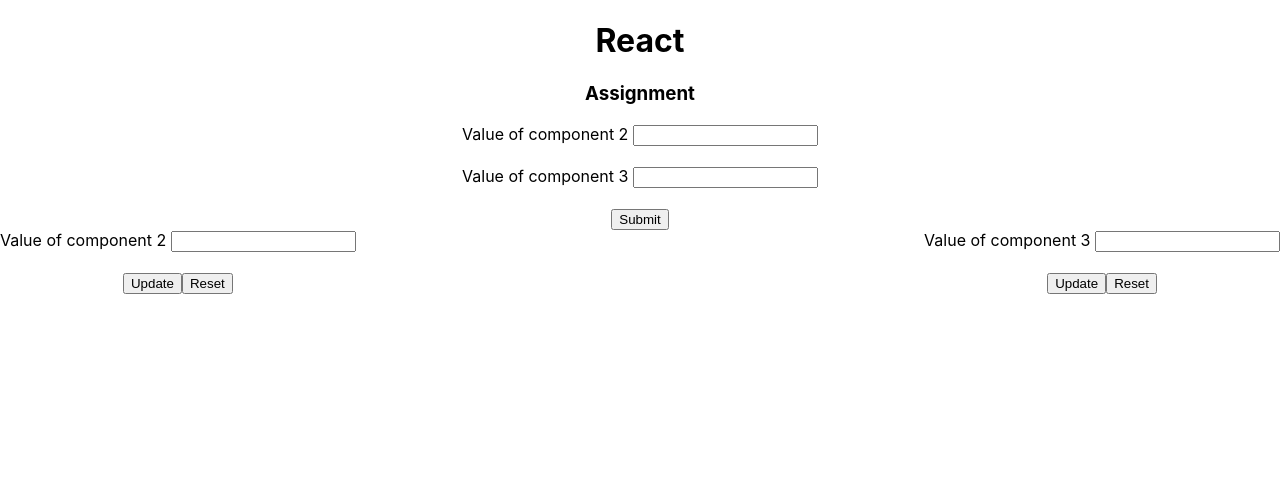
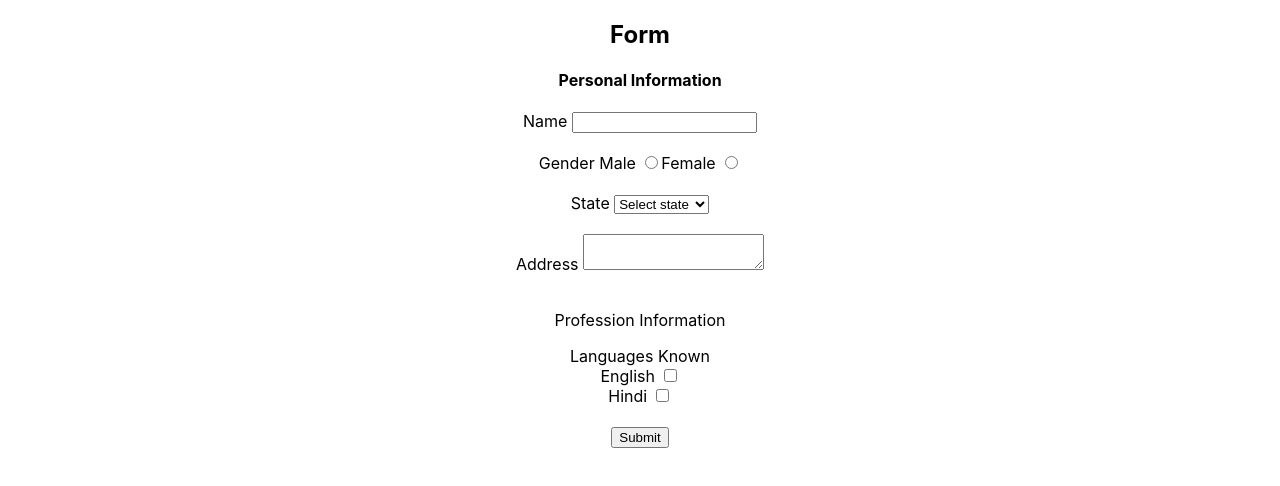
Before and after one commit to itsmepriya24/reactpractice, a React (Create React App) app: page / in a window 1280 px wide. Shown: the top 486 px of the page. Built offline with nearby package versions, Linux system fonts and the light colour scheme.

Commit message:
form1 commit

```diff
--- a/package.json
+++ b/package.json
@@ -6,8 +6,10 @@
     "@testing-library/jest-dom": "^5.16.4",
     "@testing-library/react": "^13.2.0",
     "@testing-library/user-event": "^13.5.0",
+    "@types/react-router-dom": "^5.3.3",
     "react": "^16.8.0",
     "react-dom": "^16.8.0",
+    "react-router-dom": "^6.3.0",
     "react-scripts": "5.0.1",
     "web-vitals": "^2.1.4"
   },
--- a/src/App.js
+++ b/src/App.js
@@ -1,32 +1,58 @@
 import "./App.css";
 import React from "react";
-import Test1 from "./Test1.js";
-import Test2 from "./Test2.js";
-import Hide_show from "./Hide_show";
-import Form from "./Form";
-import Ifelse from "./Ifelse";
-import Assignment from "./Assignment";
-import Assignment2 from "./Assignment2";
-import User from "./User";
-import Parent from "./Parent";
+import { BrowserRouter, Routes, Route } from "react-router-dom";
+// import Test1 from "./Test1.js";
+// import Test2 from "./Test2.js";
+// import Hide_show from "./Hide_show";
+// import Form from "./Form";
+// import Ifelse from "./Ifelse";
+// import Assignment from "./Assignment";
+// import Assignment2 from "./Assignment2";
+// import User from "./User";
+// import Parent from "./Parent";
+// import Classcomp1 from "./Classcomp1";
+// import Page from "./Page";
+import SecondComponent from "./SecondComponent";
+import FirstComponent from "./FirstComponent";
+import Form1 from "./Form1";
+import Showform1 from "./Showform1";
+
 
 function App() {
+  const[name,setName] = React.useState('Priya');
   function getData(){
     alert('Hello from App');
   }
 
   return (
     <div className="App">
-      <h1>React</h1>
+      {/* <h1>React</h1> */}
       {/* <Assignment /> */}
-      <Assignment2 />
+      {/* <Assignment2 /> */}
       {/* <Parent /> */}
-      {/* <Test1 name="Onclick Event"/>
-      <Test2 />
-      <Hide_show />
-      <Form />
-      <Ifelse /> */}
+      {/* <Test1 name="Onclick Event"/> */}
+      {/* <Test2 /> */}
+      {/* <Hide_show /> */}
+      {/* <Form /> */}
+      {/* <Ifelse /> */}
       {/* <User getdata={getData} /> */}
+      {/* <Classcomp1 name={name} />
+      <button onClick={()=>setName('Test')}>Click</button> */}
+      {/* <Page /> */}
+
+      {/* <BrowserRouter>
+        <Routes>
+          <Route path="/" element={<FirstComponent />} />
+          <Route path="/second" element={<SecondComponent />} />
+        </Routes>
+      </BrowserRouter> */}
+
+      <BrowserRouter>
+        <Routes>
+          <Route path="/" element={<Form1 />} />
+          <Route path="/show" element={<Showform1 />} />
+        </Routes>
+      </BrowserRouter>
     </div>
   );
 }
--- a/src/Assignment2.js
+++ b/src/Assignment2.js
@@ -36,11 +36,9 @@
                 <button type="submit" onClick={()=>ParentToChild()}>Submit</button>
             </div>
             <div>
+                <Comp2 childToParent2={childToParent2} ParentToChild={data2} />
 
-                    <Comp2 childToParent2={childToParent2} ParentToChild={data2} />
-
-                    <Comp3 childToParent3={childToParent3} ParentToChild={data3} />
-
+                <Comp3 childToParent3={childToParent3} ParentToChild={data3} />
             </div>
         </div>
     )
--- /dev/null
+++ b/src/Classcomp1.js
@@ -0,0 +1,13 @@
+import React from 'react';
+
+function Classcomp1(props)
+{
+    console.log('running');
+
+    return(
+        <div>
+            <h1>Class Component 1 {props.name}</h1>
+        </div>
+    )
+}
+export default Classcomp1;
--- /dev/null
+++ b/src/FirstComponent.js
@@ -0,0 +1,35 @@
+import React from "react";
+import { useState } from "react";
+import { useNavigate } from "react-router-dom";
+
+function FirstComponent() {
+    const[data1,setData1] = useState('');
+    const[data2,setData2] = useState('');
+    const[data3,setData3] = useState('');
+
+    let navigate = useNavigate();
+
+    function localstorage(){
+        localStorage.setItem("inputname", data1);
+        navigate("/second");
+    }
+
+    function urlparam(){
+      var str = '/second?data='+data2;
+      navigate(str);
+    }
+
+  return (
+    <div>
+      <div>
+        <input type="text" onChange={(e)=>setData1(e.target.value)} />
+        <button onClick={()=>localstorage()}>LocalStorage</button>
+      </div>
+      <div>
+        <input type="text" onChange={(e)=>setData2(e.target.value)} />
+        <button onClick={()=>urlparam()}>Urlparam</button>
+      </div>
+    </div>
+  );
+}
+export default FirstComponent;
--- /dev/null
+++ b/src/Form1.js
@@ -0,0 +1,99 @@
+import React from "react";
+import { useState } from "react";
+import { useNavigate } from "react-router-dom";
+
+function Form1(){
+    let navigate = useNavigate();
+
+    const formdata = {};
+    const professional = {};
+    const [personal, setPersonal] = useState();
+    const [location, setLocation] = useState();
+    const [english,setEnglish] = useState(false);
+    const [hindi,setHindi] = useState(false);
+
+    const setlanguage = (val,lan) => {
+        let final;
+        if(val == true){
+            final = "true";
+        }else{
+            final = "false";
+        }
+        {lan == 'english' ? setEnglish(final) : setHindi(final)}
+    }
+    const handlePersonal = (event) => {
+        const name = event.target.name;
+        const value = event.target.value;
+        setPersonal(values => ({...values, [name]: value}));
+    }
+
+    const handleLocation = (event) => {
+        const name = event.target.name;
+        const value = event.target.value;
+        setLocation(values => ({...values, [name]: value}));
+    }
+
+    const handleSubmit = (event) => {
+        event.preventDefault();
+
+        personal.location = location;
+        professional.language = {English:english, Hindi:hindi}
+
+        formdata.personal = personal;
+        formdata.professional = professional;
+        // console.log(formdata);
+        localStorage.setItem('formdata', JSON.stringify(formdata));
+        navigate("/show");
+    }
+
+    return(
+        <div>
+            <h2>Form</h2>
+            <form onSubmit={handleSubmit}>
+                <div>
+                    <h4>Personal Information</h4>
+                    <div>
+                        <label>Name </label>
+                        <input type="text" name="name" onChange={handlePersonal} />
+                    </div><br></br>
+
+                    <div>
+                        <label>Gender </label>
+                        Male <input type="radio" name="gender" value="male" onChange={handlePersonal}/>
+                        Female <input type="radio" name="gender" value="female" onChange={handlePersonal}/>
+                    </div><br></br>
+
+                    <div>
+                        <label>State </label>
+                        <select name="state" onChange={handleLocation}>
+                            <option value="">Select state</option>
+                            <option value="Punjab">Punjab</option>
+                            <option value="Haryana">Haryana</option>
+                            <option value="Uttarakhand">Uttarakhand</option>
+                        </select>
+                    </div><br></br>
+
+                    <div>
+                        <label>Address </label>
+                        <textarea name="address" onChange={handleLocation}></textarea>
+                    </div><br></br>
+                </div>
+
+                <div>
+                    <p>Profession Information</p>
+
+                    <div>
+                        <label>Languages Known </label><br></br>
+                        English <input type="checkbox" name="language" value="English" onChange={(e) => setlanguage(e.target.checked,'english')} /><br></br>
+                        Hindi <input type="checkbox" name="language" value="Hindi" onChange={(e) => setlanguage(e.target.checked,'hindi')} /><br></br>
+                    </div><br></br>
+
+                </div>
+                <div>
+                    <button>Submit</button>
+                </div>
+            </form>
+        </div>
+    )
+}
+export default Form1;
--- /dev/null
+++ b/src/Page.js
@@ -0,0 +1,21 @@
+import React from 'react';
+import { useState } from "react";
+
+function Page()
+{
+    const[data,setData] = useState('');
+
+    function newpage(){
+        // alert(data);
+        localStorage.setItem("imputname", data);
+        window.location.reload();
+    }
+
+    return(
+        <div>
+            <input type="text" onChange={(e)=>setData(e.target.value)}/>
+            <button onClick={newpage}>Click</button>
+        </div>
+    )
+}
+export default Page;
--- /dev/null
+++ b/src/SecondComponent.js
@@ -0,0 +1,23 @@
+import React from "react";
+import { useNavigate } from "react-router-dom";
+
+function SecondComponent() {
+    let navigate = useNavigate();
+    const inputname = localStorage.getItem("inputname");
+
+    const queryParams = new URLSearchParams(window.location.search);
+    const urldata = queryParams.get('data');
+
+    function back(){
+       navigate("/");
+    }
+    return (
+        <div>
+            {inputname?<p>hi,{inputname} <b>Using localstorage</b></p>:null}
+            {urldata?<p>hi,{urldata}<b>Using URLparam</b></p>:null}
+
+            <button onClick={()=>back()}>Go Back</button>
+        </div>
+    );
+}
+export default SecondComponent;
--- /dev/null
+++ b/src/Showform1.js
@@ -0,0 +1,60 @@
+import React from "react";
+import { useState } from "react";
+
+function Showform1(){
+    const formdata = JSON.parse(localStorage.getItem("formdata"));
+    return(
+        <div>
+            <h3>Submitted Form's data</h3>
+            <form>
+                <div>
+                    <p>Personal Information</p>
+
+                    <div>
+                        <label>Name </label>
+                        <input type="text" name="name" value={formdata.personal.name} />
+                    </div><br></br>
+
+                    <div>
+                        <label>Gender </label>
+                        Male {formdata.personal.gender === 'male' ? <input type="radio" name="gender" checked value="male" /> :<input type="radio" name="gender" value="male" />}
+                        Female {formdata.personal.gender === 'female' ? <input type="radio" name="gender" checked value="female" /> :<input type="radio" name="gender" value="female" />}
+                    </div><br></br>
+
+                    <div>
+                        <label>State </label>
+                        <select name="state">
+                        <option value="">Select state</option>
+                        {formdata.personal.location.state === 'Punjab' ? <option value="Punjab" selected>Punjab</option>: <option value="Punjab">Punjab</option>}
+                        {formdata.personal.location.state === 'Haryana' ? <option value="Haryana" selected>Haryana</option>: <option value="Haryana">Haryana</option>}
+                        {formdata.personal.location.state === 'Uttarakhand' ? <option value="Uttarakhand" selected>Uttarakhand</option>: <option value="Uttarakhand">Uttarakhand</option>}
+
+                        </select>
+                    </div><br></br>
+
+                    <div>
+                        <label>Address </label>
+                        <textarea name="address">{formdata.personal.location.address}</textarea>
+                    </div><br></br>
+                </div>
+
+                <div>
+                    <p>Profession Information</p>
+
+                    <div>
+                    <label>Languages Known </label><br></br>
+                        English {formdata.professional.language.English === "true" ? <input type="checkbox" checked name="language" value="English"  /> :<input type="checkbox" name="language" value="English"  />}
+                        Hindi {formdata.professional.language.Hindi === "true" ? <input type="checkbox" checked name="language" value="Hindi"  /> :<input type="checkbox" name="language" value="Hindi"  />}
+
+                    </div><br></br>
+
+                </div>
+                <div>
+                    <button>Update</button>
+                </div>
+            </form>
+        </div>
+    )
+}
+
+export default Showform1;
--- a/src/index.js
+++ b/src/index.js
@@ -3,7 +3,6 @@
 import App from "./App";
 import reportWebVitals from "./reportWebVitals";
 import ReactDOM from "react-dom";
-
 ReactDOM.render(<App />, document.getElementById("root"));
 
 // If you want to start measuring performance in your app, pass a function
```
Also changed, not shown: src/Comp2.js (+4 -3 lines), 1 other file (tests, documents, lock files or other folders).
